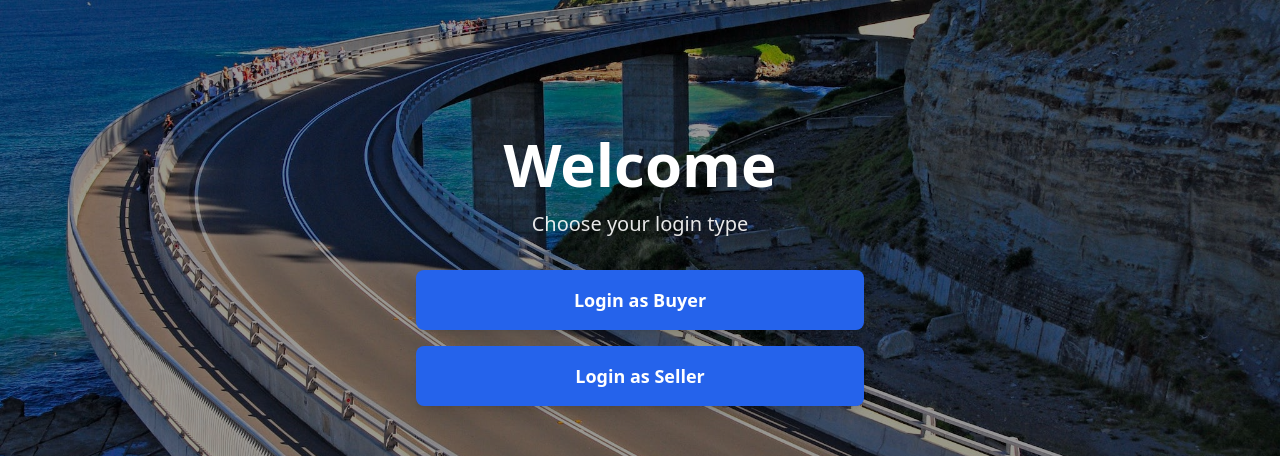
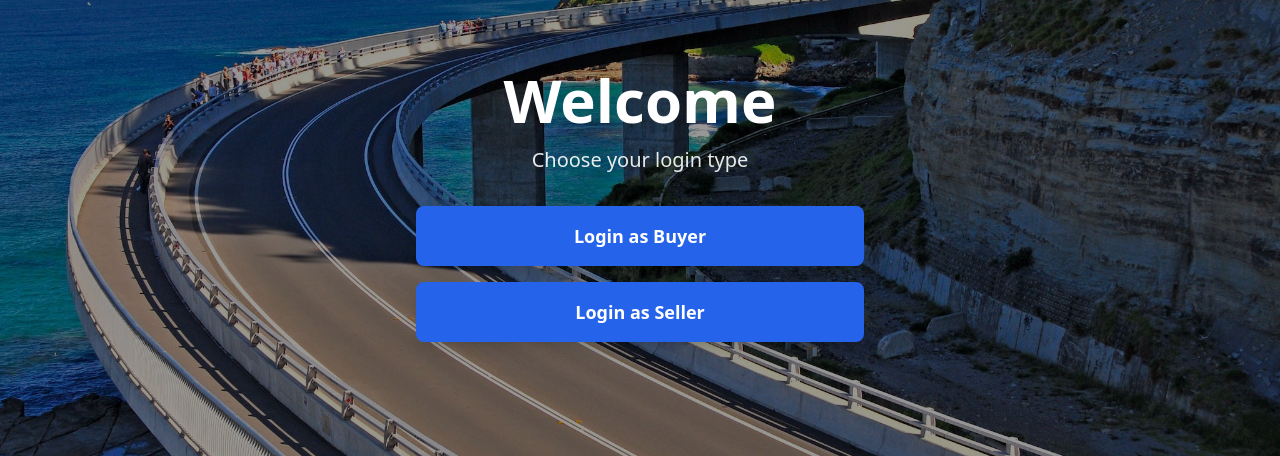
Before and after one commit to greatengineer19/frontend-of-pcshopgoodprice, a Next.js app: page / in a window 1280 px wide. Shown: the part 195-651 px from the top of the page. Built offline with nearby package versions, Linux system fonts and the light colour scheme; no server answers.

Commit message:
add height

```diff
--- a/src/app/page.tsx
+++ b/src/app/page.tsx
@@ -6,6 +6,7 @@ import { fetchUserSuperBuyer, fetchUserDefault } from "@/lib/user-service"
 import type { GetUserResponseAPI, UserRole } from "@/types/user"
 import { useUser } from "@/hooks/use-user"
 import { redirect } from 'next/navigation'
+import { useWindowSize } from "@/lib/window-size";
 
 export default function Home() {
   const SECRET_KEY_NAME = 'secret_key';
@@ -67,10 +68,9 @@ export default function Home() {
         <div className="absolute inset-0 bg-black/50" />
       </div>
 
-
       {/* Content */}
       <div className="relative z-10 flex min-h-screen items-center justify-center px-4">
-        <div className="w-full max-w-md space-y-8 text-center">
+        <div className="w-full max-w-md space-y-8 text-center -mt-32">
           {/* Logo/Title */}
           <div className="space-y-4">
             <h1 className="text-4xl font-bold text-white md:text-5xl lg:text-6xl">Welcome</h1>
```
